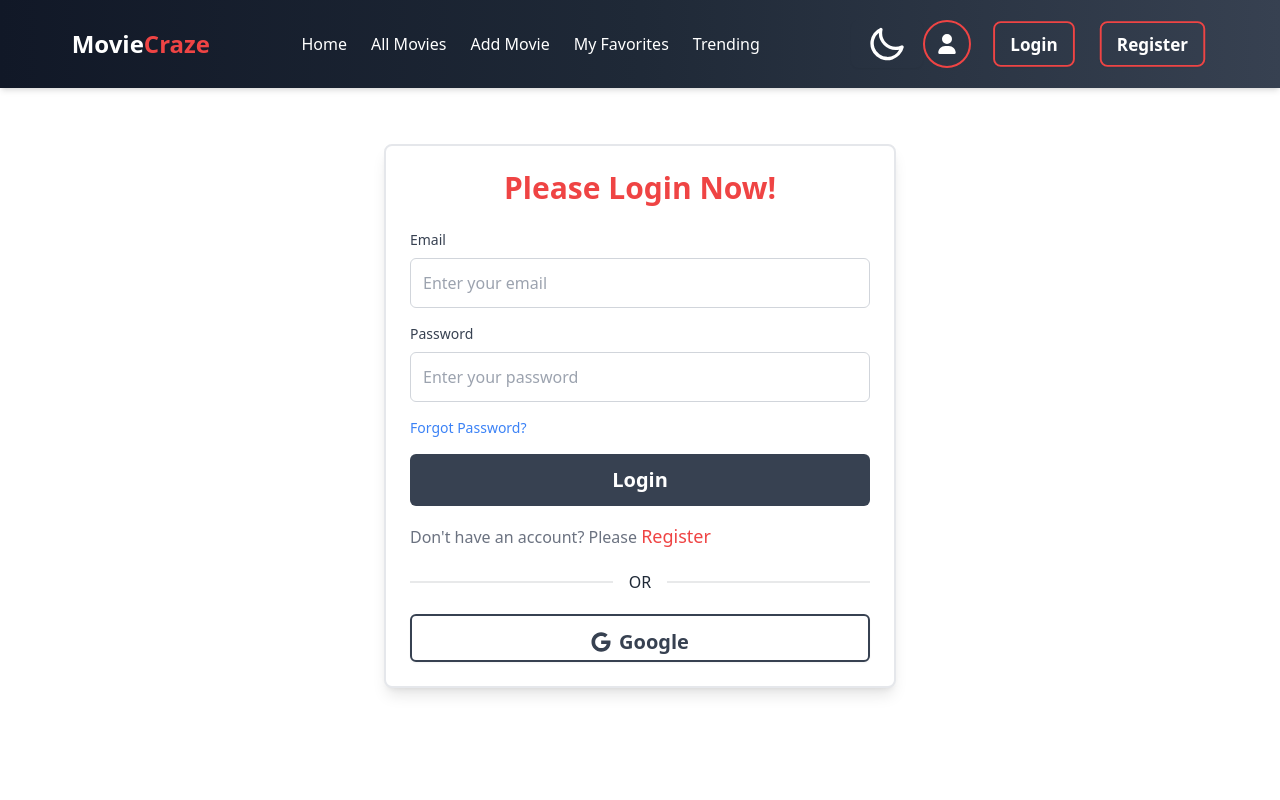
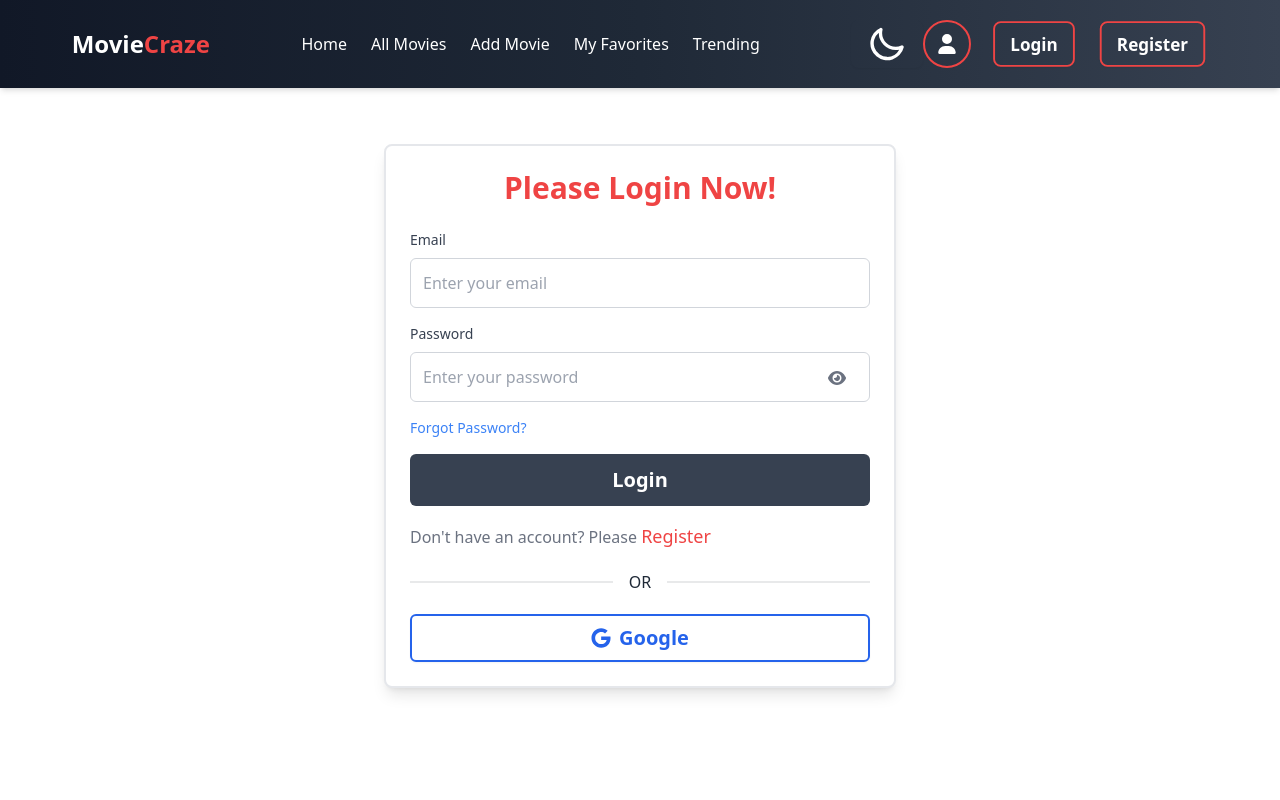
Before and after one commit to monzila-akter/movie-craze-client, a React (Vite) app: page /login in a window 1280 px wide. Shown: the top 800 px of the page. Built offline with nearby package versions, Linux system fonts and the light colour scheme; no server answers.

Commit message:
done some changes in file

```diff
--- a/src/pages/Login.jsx
+++ b/src/pages/Login.jsx
@@ -1,6 +1,6 @@
-import React, { useContext } from 'react';
+import React, { useContext, useState } from 'react';
 import { useForm } from 'react-hook-form';
-import { FaGoogle } from 'react-icons/fa6';
+import { FaEye, FaEyeSlash, FaGoogle } from 'react-icons/fa6';
 import { Link, useLocation, useNavigate } from 'react-router-dom';
 import { AuthContext } from '../provider/AuthProvider';
 import toast from 'react-hot-toast';
@@ -11,6 +11,7 @@
   const { loginUser, googleLogin, setUser } = useContext(AuthContext);
   const navigate = useNavigate();
   const location = useLocation();
+  const [showPassword, setShowPassword] = useState(false);
 
 
   // Handle form submission for email/password login
@@ -75,26 +76,31 @@
                 required: "Email is required",
                 pattern: /^[^\s@]+@[^\s@]+\.[^\s@]+$/
               })}
-              className="mt-2 p-3 border border-gray-300 rounded-md w-full"
+              className="bg-white mt-2 p-3 border border-gray-300 rounded-md w-full"
               placeholder="Enter your email"
             />
             {errors.email && <p className="text-sm text-red-500 mt-1">{errors.email.message || "Invalid email"}</p>}
           </div>
 
           {/* Password Field */}
-          <div>
+          <div className='relative'>
             <label htmlFor="password" className="block text-sm font-medium text-gray-700">Password</label>
             <input
-              type="password"
+              type={showPassword ? "text" : "password"}
               id="password"
               name="password"
               {...register("password", {
                 required: "Password is required",
                 minLength: { value: 6, message: "Password must be at least 6 characters" }
               })}
-              className="mt-2 p-3 border border-gray-300 rounded-md w-full"
+              className="bg-white mt-2 p-3 border border-gray-300 rounded-md w-full"
               placeholder="Enter your password"
             />
+            <div
+              onClick={() => setShowPassword(!showPassword)}
+              className="absolute right-6 top-[45px] text-gray-500 text-lg">
+              {showPassword ? <FaEyeSlash /> : <FaEye />}
+            </div>
             {errors.password && <p className="text-sm text-red-500 mt-1">{errors.password.message}</p>}
           </div>
 
@@ -124,7 +130,7 @@
         <button
           onClick={handleGoogleLogin}
           type="submit"
-          className="w-full btn py-3 bg-transparent text-xl font-semibold rounded-md text-gray-700  border-2 border-gray-700"
+          className="w-full btn bg-transparent text-xl font-semibold rounded-md text-blue-600  border-2 border-blue-600"
         >
           <FaGoogle />
           Google
--- a/src/pages/MyFavorites.jsx
+++ b/src/pages/MyFavorites.jsx
@@ -95,7 +95,7 @@
   }, [user]);
 
 
-  if (loading) return <div>Loading your favorite movies...</div>;
+  if (loading) return <div className="min-h-screen flex justify-center items-center"><span className="loading loading-bars loading-lg"></span></div>;
 
   return (
     <div className="w-11/12 mx-auto px-5 md:px-10 lg:px-14 py-10">
--- a/src/pages/Register.jsx
+++ b/src/pages/Register.jsx
@@ -1,6 +1,6 @@
 import React, { useContext, useState } from 'react';
 import { useForm } from 'react-hook-form';
-import { FaEye, FaEyeSlash, FaGoogle } from 'react-icons/fa6';
+import { FaEye, FaEyeSlash, FaGoogle} from 'react-icons/fa6';
 import { Link, useNavigate } from 'react-router-dom';
 import { AuthContext } from '../provider/AuthProvider';
 import toast from 'react-hot-toast';
@@ -68,7 +68,7 @@
               id="name"
               name="name"
               {...register("name", { required: "Name is required" })}
-              className="mt-2 p-3 border border-gray-300 rounded-md w-full"
+              className="bg-white mt-2 p-3 border border-gray-300 rounded-md w-full"
               placeholder="Enter your full name"
             />
             {errors.name && <p className="text-sm text-red-500 mt-1">{errors.name.message}</p>}
@@ -82,7 +82,7 @@
               id="email"
               name="email"
               {...register("email", { required: "Email is required", pattern: /^[^\s@]+@[^\s@]+\.[^\s@]+$/ })}
-              className="mt-2 p-3 border border-gray-300 rounded-md w-full"
+              className="bg-white mt-2 p-3 border border-gray-300 rounded-md w-full"
               placeholder="Enter your email"
             />
             {errors.email && <p className="text-sm text-red-500 mt-1">{errors.email.message || "Invalid email"}</p>}
@@ -96,7 +96,7 @@
               id="photoUrl"
               name="photoUrl"
               {...register("photoUrl", { required: "Photo URL is required" })}
-              className="mt-2 p-3 border border-gray-300 rounded-md w-full"
+              className="bg-white mt-2 p-3 border border-gray-300 rounded-md w-full"
               placeholder="Enter your photo URL"
             />
             {errors.photoUrl && <p className="text-sm text-red-500 mt-1">{errors.photoUrl.message}</p>}
@@ -123,13 +123,13 @@
                   return true;
                 }
               })}
-              className="mt-2 p-3 border border-gray-300 rounded-md w-full"
+              className="bg-white mt-2 p-3 border border-gray-300 rounded-md w-full"
               placeholder="Enter your password"
             />
             <div
               onClick={() => setShowPassword(!showPassword)}
               className="absolute right-6 top-[45px] text-gray-500 text-lg">
-              {showPassword ? <FaEyeSlash /> : <FaEye />}
+              {showPassword ? <FaEyeSlash></FaEyeSlash> : <FaEye />}
             </div>
             {errors.password && <p className="text-sm text-red-500 mt-1">{errors.password.message}</p>}
           </div>
@@ -150,7 +150,7 @@
         <button
           onClick={handleGoogleLogin}
           type="submit"
-          className="w-full btn py-3 bg-transparent text-xl font-semibold rounded-md text-gray-700  border-2 border-gray-700"
+          className="w-full btn  bg-transparent text-xl font-semibold rounded-md text-blue-600  border-2 border-blue-600"
         >
           <FaGoogle />
           Google
```
